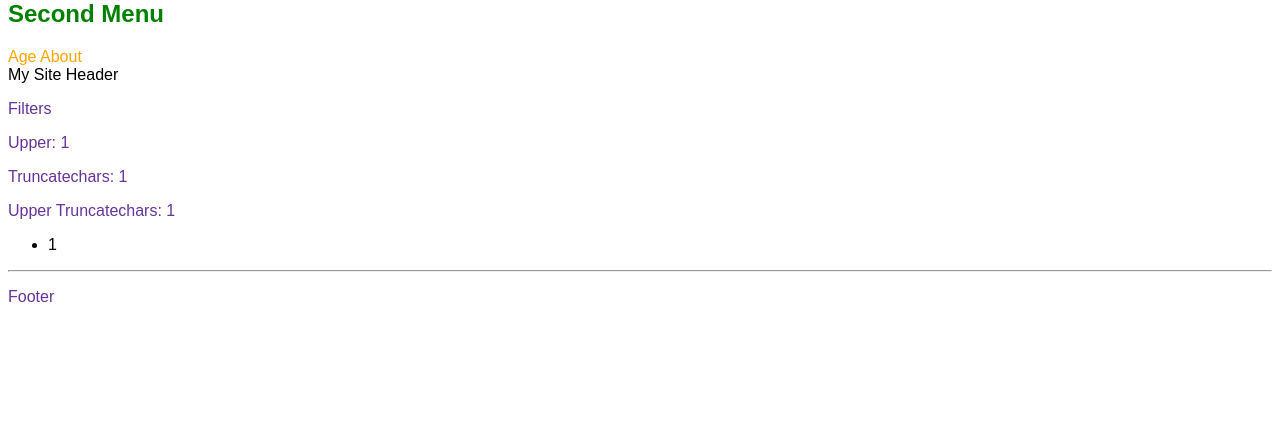
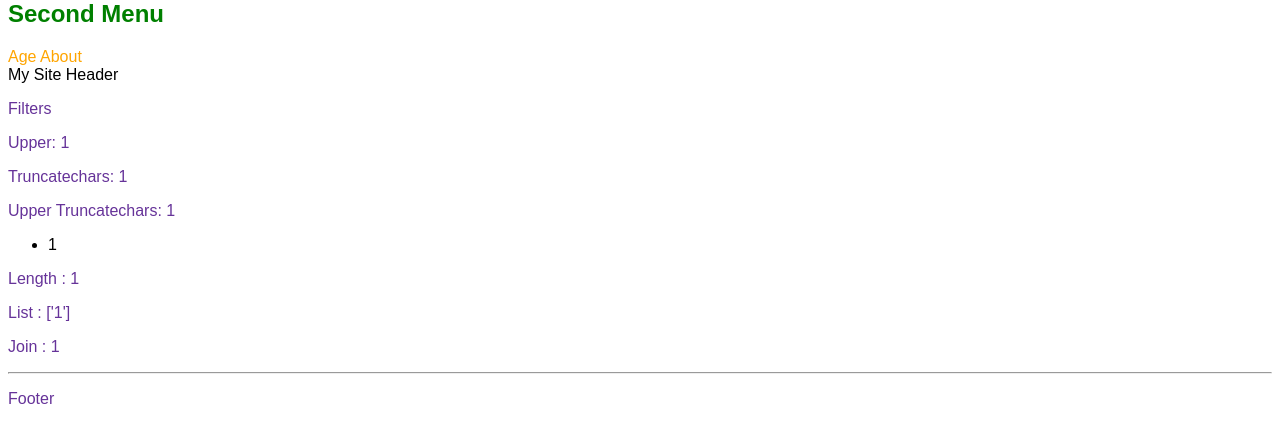
Before and after one commit to builuk/Lesson21_Lesson22, a Django app: page /filter/1/1/1 in a window 1280 px wide. Shown: the part 640-1064 px from the top of the page. Before the commit the page ends 942 px from the top, so only its background shows below. Run offline with Django 5.2, Linux system fonts and the light colour scheme.

Commit message:
Filter list

```diff
--- a/mysite/main/templates/main/filter.html
+++ b/mysite/main/templates/main/filter.html
@@ -12,6 +12,9 @@
             <li>{{ number }}</li>
         {% endfor %}
     </ul>
+<p>Length : {{ numbers|length }} </p>
+<p>List : {{ numbers }} </p>
+<p>Join : {{ numbers|join:',' }} </p>
 
 
 
```
